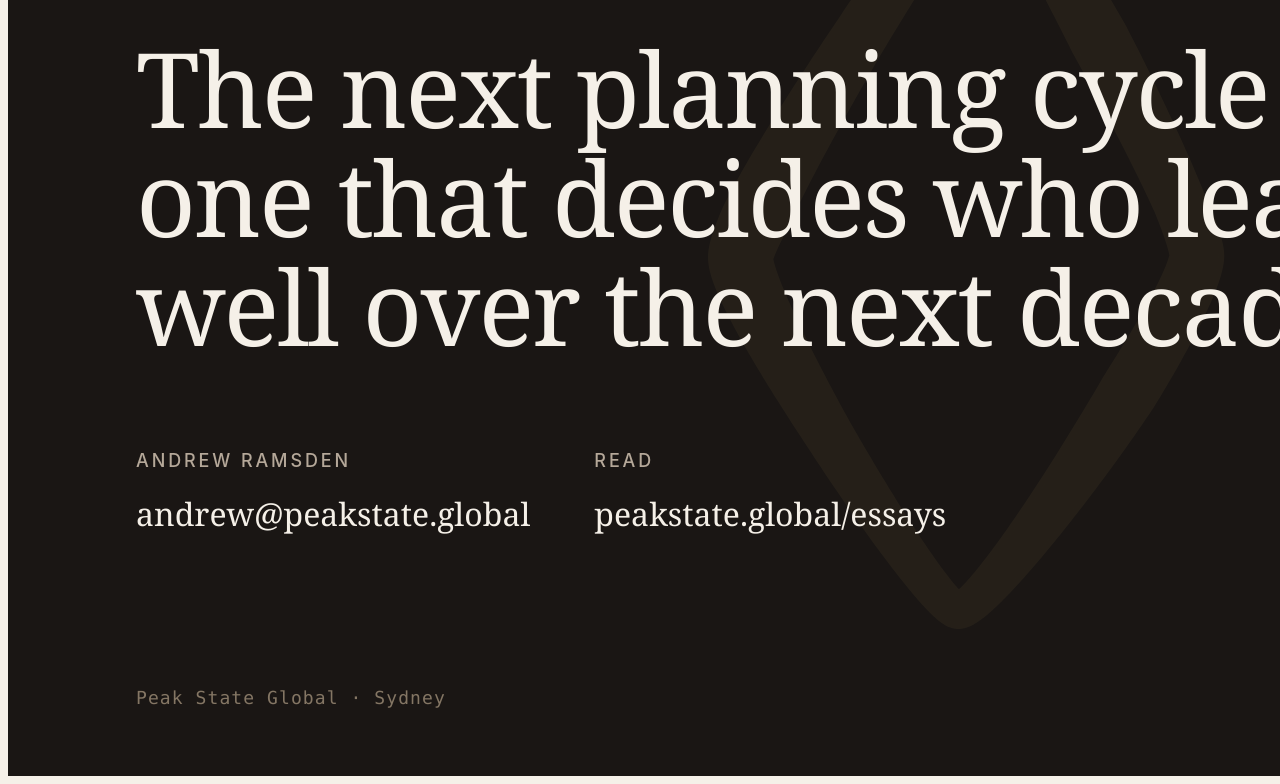
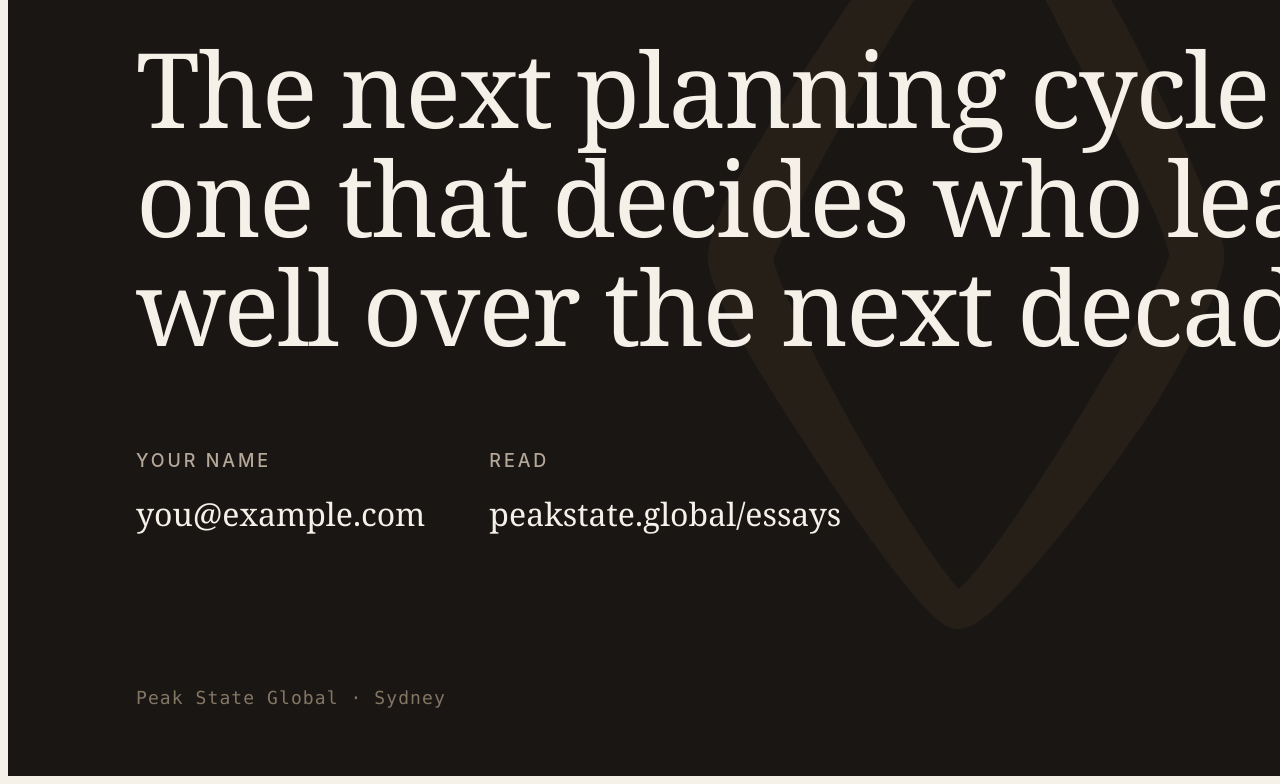
Before and after one commit to peakstate-global/peakstate-deck, a plain HTML site: page themes/peak-state/deck.html in a window 1280 px wide. Shown: the part 6792-7576 px from the top of the page. Drawn offline with Linux system fonts and the light colour scheme; a script that the page names is missing; a web font is replaced by a local one.

Commit message:
chore(theme): the starter deck's end card carries placeholders
The end card of the sample deck named a real person and a real address. In a
public repository that is boilerplate a stranger copies without noticing, so it
now reads "Your name" and "you@example.com".

```diff
--- a/themes/peak-state/deck.html
+++ b/themes/peak-state/deck.html
@@ -204,8 +204,8 @@
         </h1>
         <div style="margin-top:64px; display:flex; gap:64px; align-items:baseline;">
           <div>
-            <span style="font-family:var(--font-sans); font-weight:500; font-size:18px; letter-spacing:0.16em; text-transform:uppercase; color:#B5A899;">Andrew Ramsden</span>
-            <div style="font-family:var(--font-serif); font-size:32px; margin-top:14px; color:var(--ps-cream-ink);">andrew@peakstate.global</div>
+            <span style="font-family:var(--font-sans); font-weight:500; font-size:18px; letter-spacing:0.16em; text-transform:uppercase; color:#B5A899;">Your name</span>
+            <div style="font-family:var(--font-serif); font-size:32px; margin-top:14px; color:var(--ps-cream-ink);">you@example.com</div>
           </div>
           <div>
             <span style="font-family:var(--font-sans); font-weight:500; font-size:18px; letter-spacing:0.16em; text-transform:uppercase; color:#B5A899;">Read</span>
```
